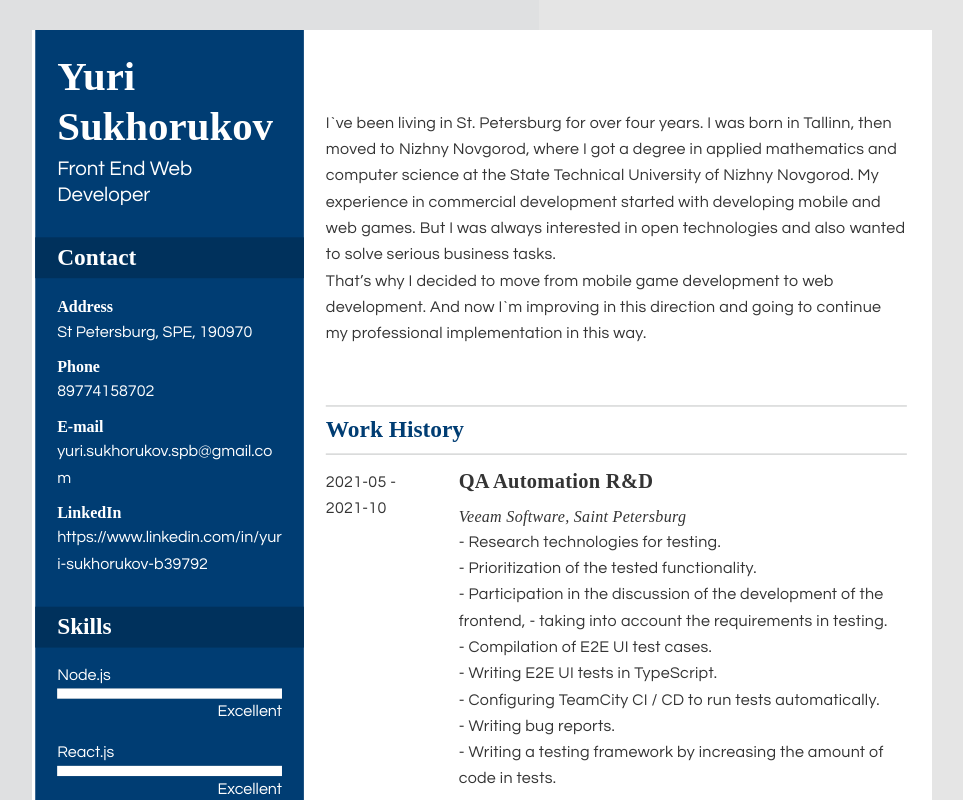
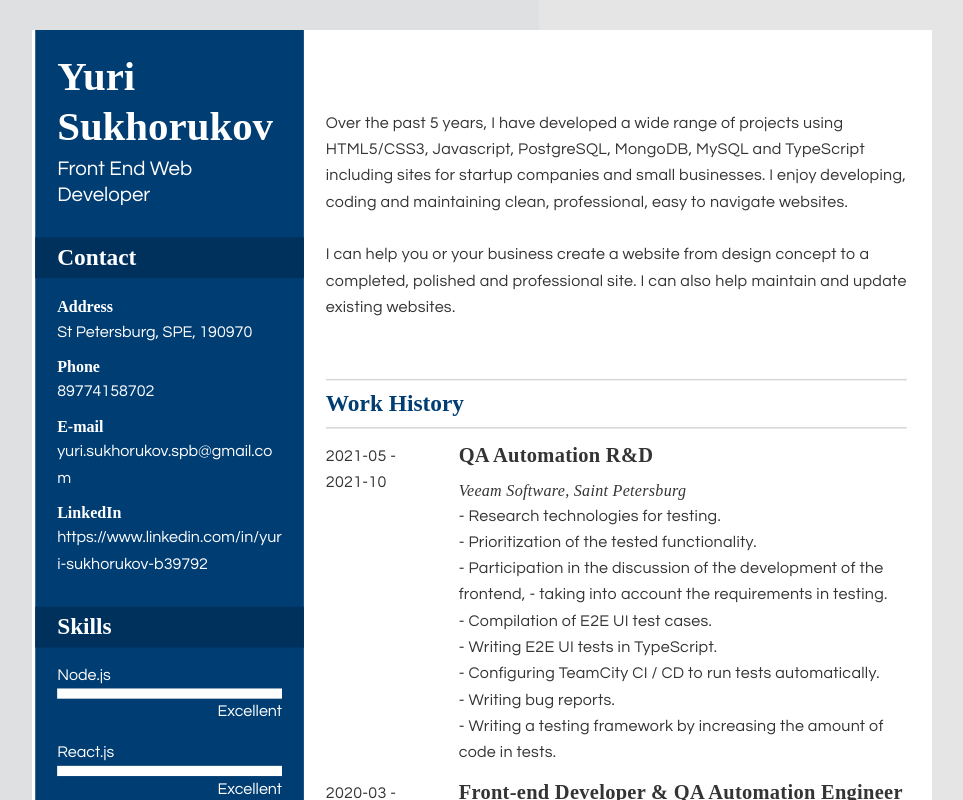
Before and after one commit to YuriSukhorukov/CV, a plain HTML site: page index.html in a window 1280 px wide. Shown: the whole page, without its empty margins (158-1121 px from the left). Drawn offline with Linux system fonts and the light colour scheme; a web font is replaced by a local one.

Commit message:
Update index.html

```diff
--- a/index.html
+++ b/index.html
@@ -459,16 +459,12 @@
                             <span class="paddedline txtRight" id="FIELD_RATT">Very Good</span>
                         </div>
                     </div></div></div></div></div></div></div></div><div id="CONTAINER_1" class="right-box"><div data-react-beautiful-dnd-draggable="1" class="sortable-item section-container SortableItem-sibling  data-SUMM"><div class="document-tool sec-tool" id="editIcons" style="right: -2px;"></div><div id="SECTION_SUMM50630d95-c518-4a94-8f73-055c12d79a49" class="section summary notdraggable SECTION_SUMM     " data-section-cd="SUMM"><div class=" doc-item"><div class=""><div class=""><div id="PARAGRAPH_SUMM_e2be409a-4993-aad2-1697-ff90a8692c5c" class="paragraph PARAGRAPH_SUMM firstparagraph  "><div class="clearfix doc-item">
-                        <div class="field singlecolumn" id="FIELD_FRFM"><p>I`ve
- been living in St. Petersburg for over four years. I was born in
-Tallinn, then moved to Nizhny Novgorod, where I got a degree in applied
-mathematics and computer science at the State Technical University of
-Nizhny Novgorod. My experience in commercial development started with
-developing mobile and web games. But I was always interested in open
-technologies and also wanted to solve serious business tasks.<br>
-That’s why I decided to move from mobile game development to web
-development. And now I`m improving in this direction and going to
-continue my professional implementation in this way.</p></div>
+                        <div class="field singlecolumn" id="FIELD_FRFM">
+                            <p>
+                                Over the past 5 years, I have developed a wide range of projects using HTML5/CSS3, Javascript, PostgreSQL, MongoDB, MySQL and TypeScript including sites for startup companies and small businesses. I enjoy developing, coding and maintaining clean, professional, easy to navigate websites.
+                                <br><br>I can help you or your business create a website from design concept to a completed, polished and professional site. I can also help maintain and update existing websites.
+                            </p>
+                        </div>
                     </div></div></div></div></div></div></div><div data-react-beautiful-dnd-draggable="1" class="sortable-item section-container SortableItem-sibling  data-EXPR"><div class="document-tool sec-tool" id="editIcons" style="right: -2px;"></div><div id="SECTION_EXPRc67655c1-1cde-4d79-ba2f-fb4b82c2c687" class="section experience SECTION_EXPR   multi-para  " data-section-cd="EXPR"><div class=" doc-item"><div class="heading"><div class="sectiontitle" id="SECTIONNAME_EXPR">Work History<span class="rename-section text-rename"> </span></div></div><div class=""><div class="sortableInner"><div id="PARAGRAPH_EXPR_ec4a18f2-e1c6-44c9-c4d5-8a886af58735" class="paragraph datespara PARAGRAPH_EXPR firstparagraph  "><div class="clearfix doc-item">
                         <div class="paddedline date-content hidedates" dependency="JSTD|EDDT">
                             <span class="jobdates" dependency="JSTD">2007-03</span><span dependency="JSTD+EDDT"> - </span>
```
